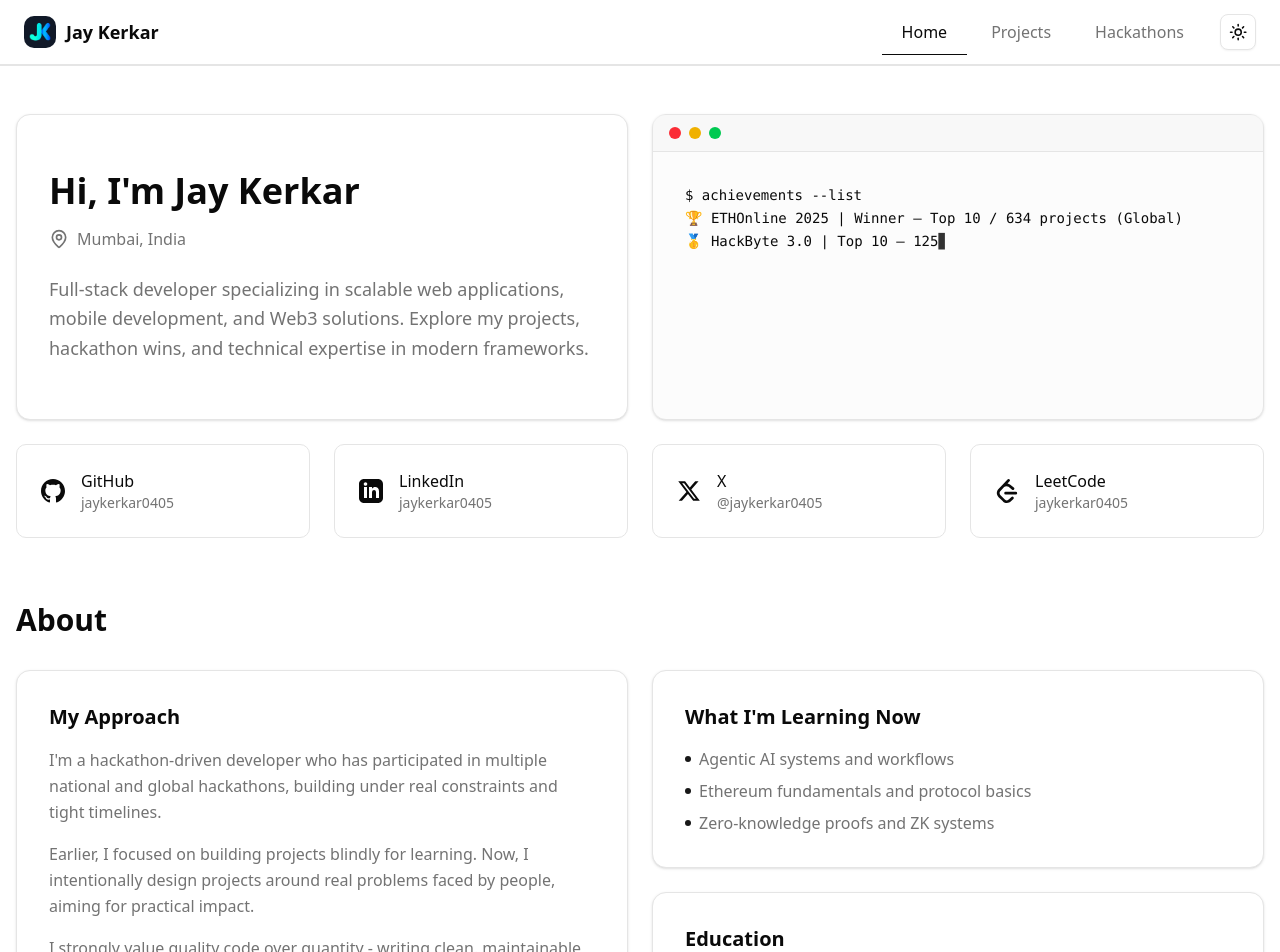
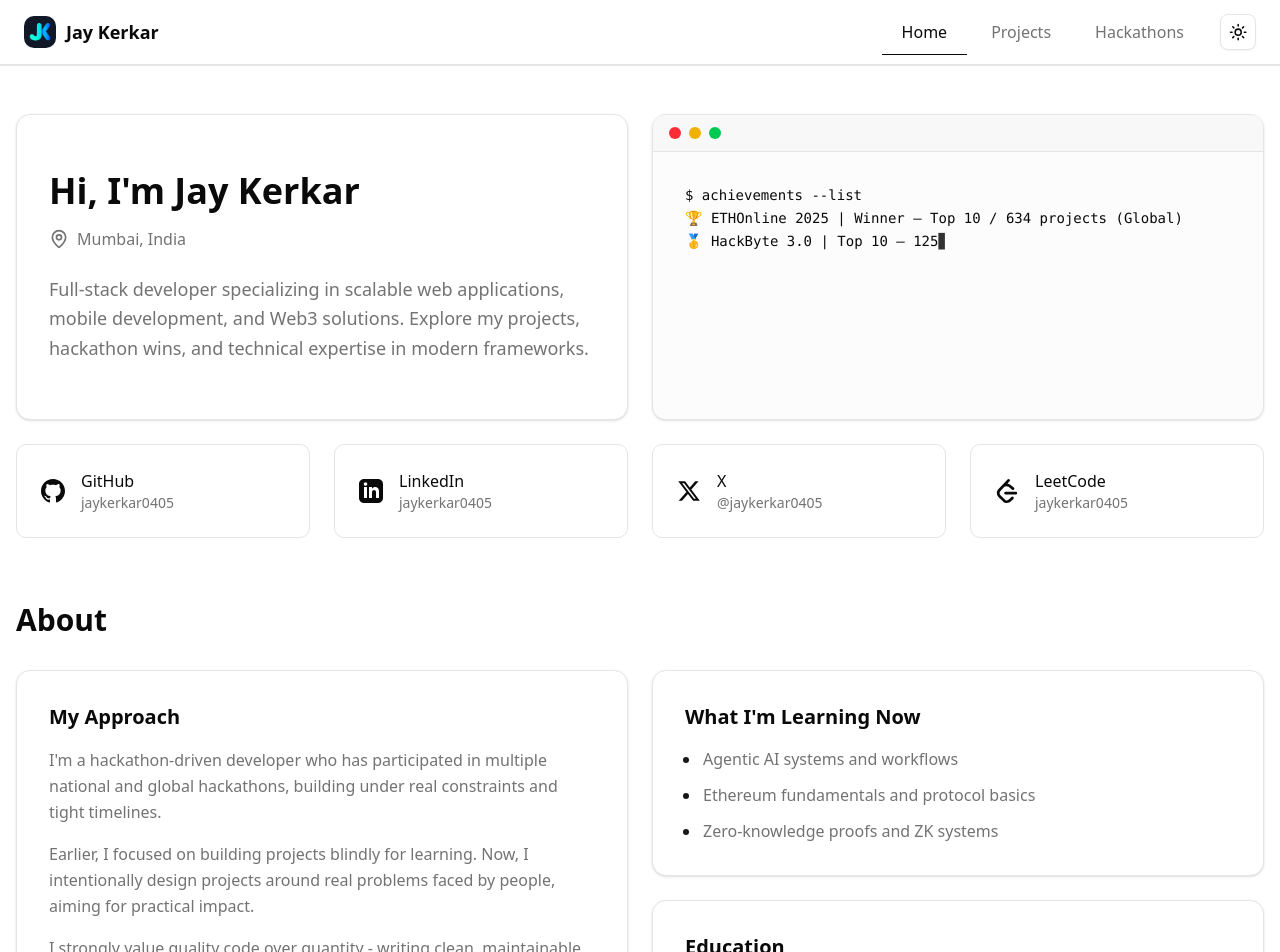
Before and after one commit to jaykerkar0405/Portfolio, a SvelteKit app: page / in a window 1280 px wide. Shown: the top 952 px of the page. Built offline with nearby package versions, Linux system fonts and the light colour scheme.

Commit message:
feat: Update learning list styles for improved readability

```diff
--- a/src/routes/+page.svelte
+++ b/src/routes/+page.svelte
@@ -147,19 +147,10 @@
 				<Card class="flex-1">
 					<CardContent class="px-8 py-2">
 						<h3 class="mb-4 text-xl font-semibold">What I'm Learning Now</h3>
-						<ul class="space-y-2 text-muted-foreground">
-							<li class="flex items-center gap-2">
-								<span class="size-1.5 shrink-0 rounded-full bg-primary"></span>
-								<span>Agentic AI systems and workflows</span>
-							</li>
-							<li class="flex items-center gap-2">
-								<span class="size-1.5 shrink-0 rounded-full bg-primary"></span>
-								<span>Ethereum fundamentals and protocol basics</span>
-							</li>
-							<li class="flex items-center gap-2">
-								<span class="size-1.5 shrink-0 rounded-full bg-primary"></span>
-								<span>Zero-knowledge proofs and ZK systems</span>
-							</li>
+						<ul class="ml-4 list-outside list-disc space-y-3 text-muted-foreground marker:text-primary">
+							<li class="pl-0.5">Agentic AI systems and workflows</li>
+							<li class="pl-0.5">Ethereum fundamentals and protocol basics</li>
+							<li class="pl-0.5">Zero-knowledge proofs and ZK systems</li>
 						</ul>
 					</CardContent>
 				</Card>
```
